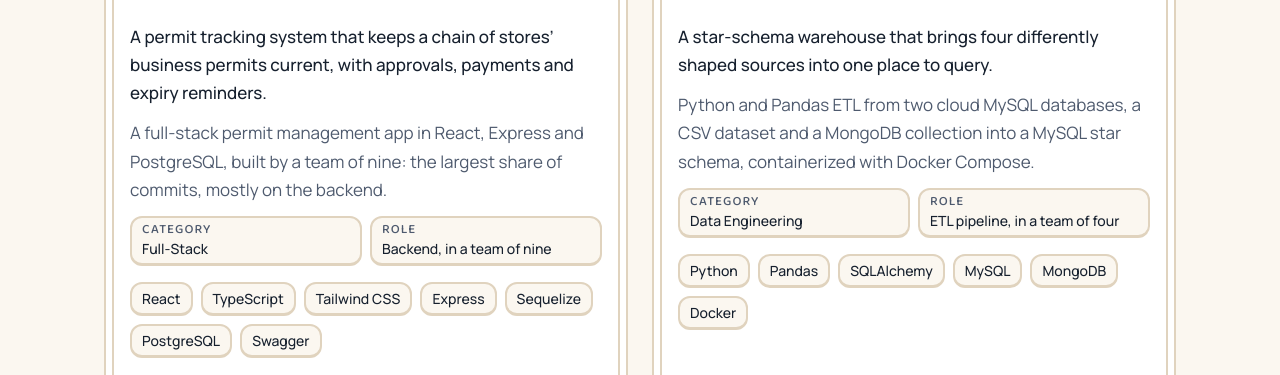
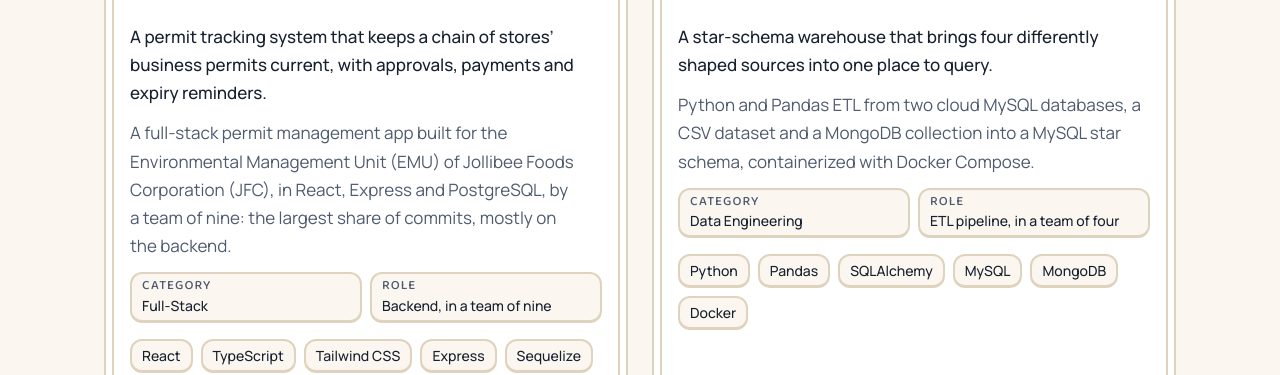
Before and after one commit to aspectfv/portfolio, a React (Vite) app: page / in a window 1280 px wide. Shown: the part 6626-7001 px from the top of the page. Built offline with nearby package versions, Linux system fonts and the light colour scheme; no server answers.

Commit message:
say who the permit system was built for

```diff
--- a/src/content/projects.ts
+++ b/src/content/projects.ts
@@ -268,7 +268,7 @@
     tagline:
       'A permit tracking system that keeps a chain of stores’ business permits current, with approvals, payments and expiry reminders.',
     summary:
-      'A full-stack permit management app in React, Express and PostgreSQL, built by a team of nine: the largest share of commits, mostly on the backend.',
+      'A full-stack permit management app built for the Environmental Management Unit (EMU) of Jollibee Foods Corporation (JFC), in React, Express and PostgreSQL, by a team of nine: the largest share of commits, mostly on the backend.',
     category: 'Full-Stack',
     role: 'Backend, in a team of nine',
     stack: ['React', 'TypeScript', 'Tailwind CSS', 'Express', 'Sequelize', 'PostgreSQL', 'Swagger'],
```
